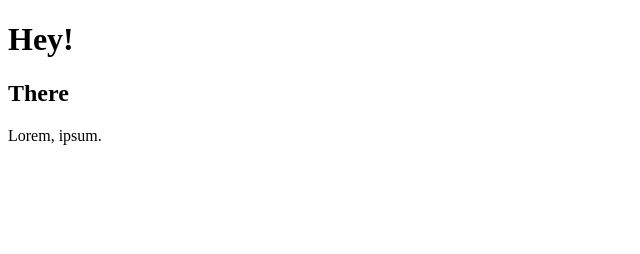
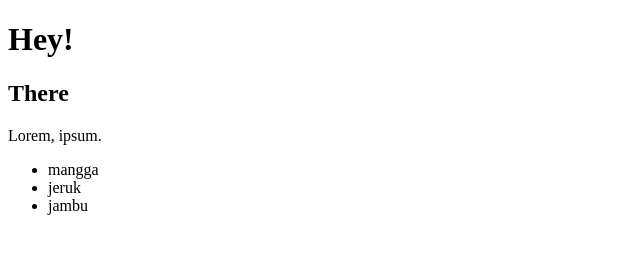
Before and after one commit to masturt/belajarhtml, a website: page index.html in a window 1280 px wide. Shown: the whole page, without its empty margins (0-640 px from the left). Drawn offline with Linux system fonts and the light colour scheme.

Commit message:
feat: menambahkan li

```diff
--- a/index.html
+++ b/index.html
@@ -11,6 +11,12 @@
     <h1>Hey!</h1>
     <h2>There</h2>
     <p>Lorem, ipsum.</p>
+
+    <ul>
+        <li>mangga</li>
+        <li>jeruk</li>
+        <li>jambu</li>
+    </ul>
 </body>
 
 </html>
```
